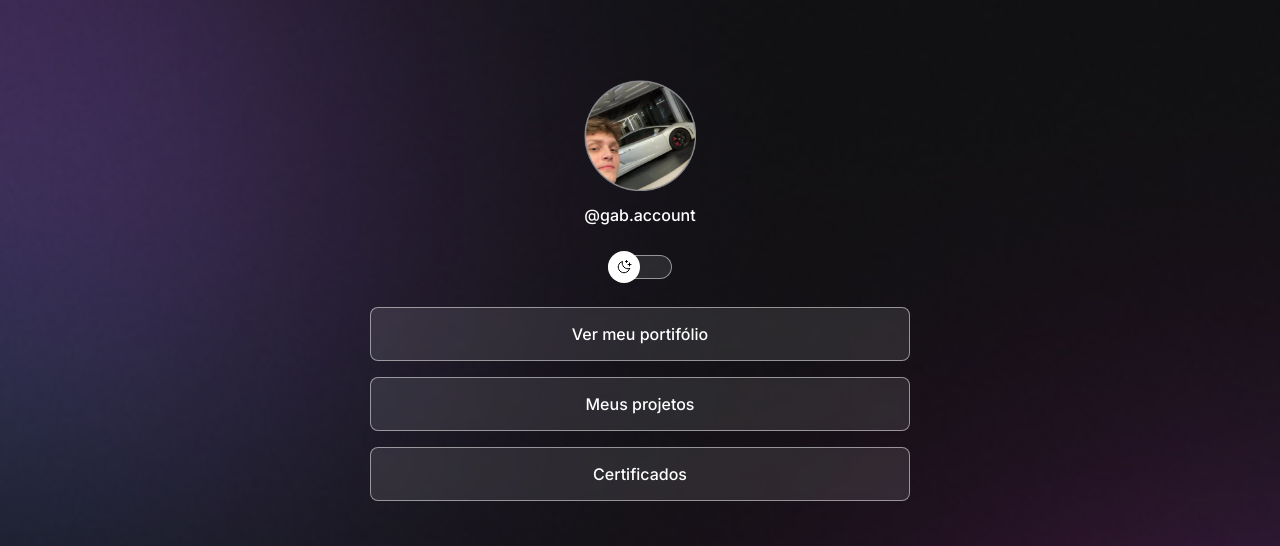
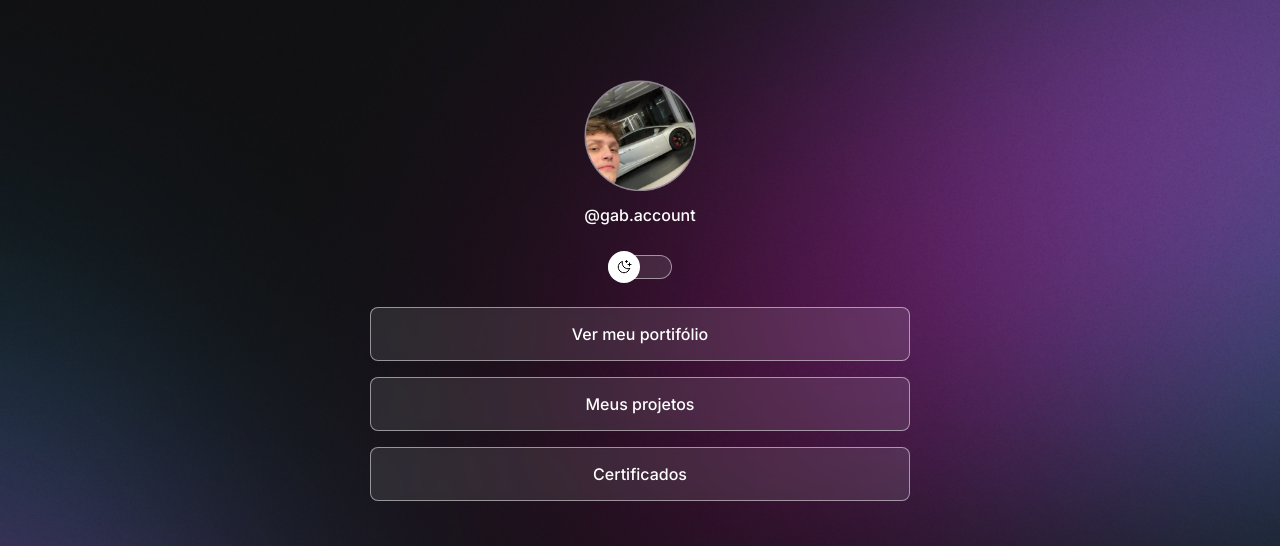
Before and after one commit to BakerDev7777/Profile, a plain HTML site: page index.html in a window 1280 px wide. Shown: the top 546 px of the page. Drawn offline with nearby package versions, Linux system fonts and the light colour scheme.

Commit message:
change background based on media queries

```diff
--- a/style.css
+++ b/style.css
@@ -36,6 +36,7 @@ body {
 
   /*Jeito mais fácil de fzr */
   background: var(--bg-url) no-repeat top center/cover;
+  height: 100vh;
 }
 
 body * {
@@ -170,3 +171,14 @@ footer {
   -webkit-backdrop-filter: blur(4px);
   border-radius: 9999px;
 }
+
+/* media queries */
+@media (min-width: 700px) {
+  :root {
+    --bg-url: url(./assets/Bg-desktop-dark.jpg);
+  }
+
+  .light {
+    --bg-url: url(./assets/bg-desktop-light.jpg);
+  }
+}
```
Also changed, not shown: assets/Bg-desktop-dark.jpg (added), assets/bg-desktop-light.jpg (added).
